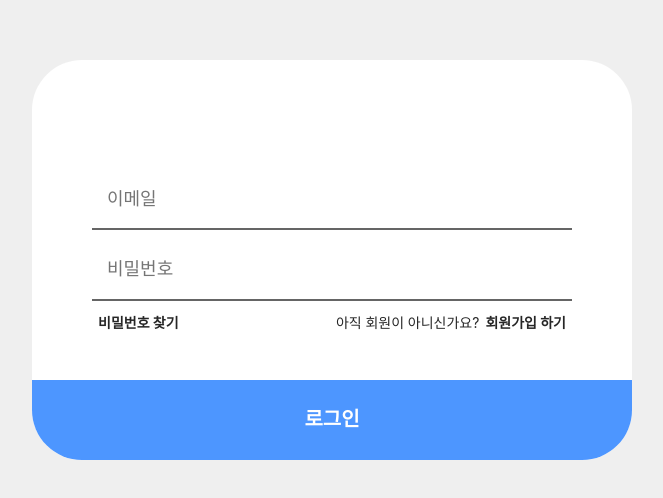
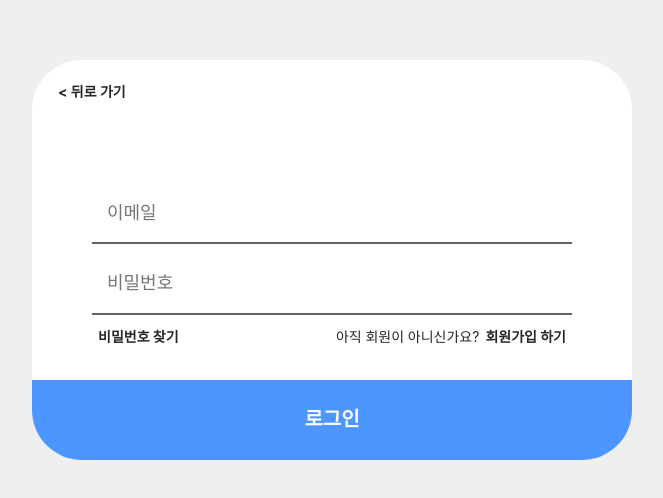
Before and after one commit to cbnu12/yas-front, a React (Create React App) app: page /signIn in a window 1280 px wide. Shown: the part 140-638 px from the top of the page, without its empty margins (308-971 px from the left). Built offline with nearby package versions, Linux system fonts and the light colour scheme.

Commit message:
feat: 로그인 페이지에 뒤로가기 버튼 추가

```diff
--- a/src/pages/SignIn/SignIn.scss
+++ b/src/pages/SignIn/SignIn.scss
@@ -2,7 +2,11 @@
 
 .sign-in {
     &__error{
-        margin: 30px auto;
+        margin: 15px auto;
+    }
+
+    &__back-button{
+        margin: 20px 0px 0px 20px;
     }
 
     &__submit {
--- a/src/pages/SignIn/SignIn.tsx
+++ b/src/pages/SignIn/SignIn.tsx
@@ -25,6 +25,13 @@ const SignIn = () => {
 
   return (
     <Modal>
+      <TextButton
+        className="left sign-in__back-button"
+        text="< 뒤로 가기"
+        onClick={() => {
+          navigate("/");
+        }}
+      />
       <ErrorBar
         className="sign-in__error"
         message={errorMessage}
```
